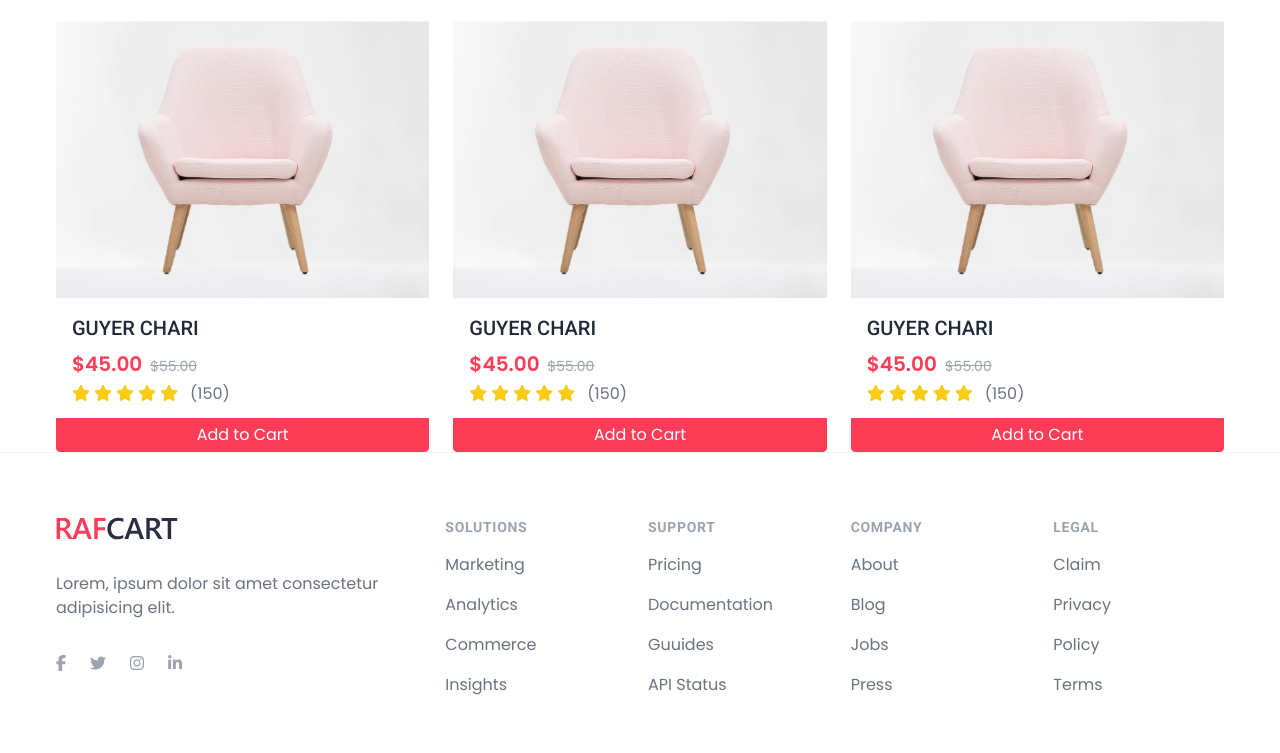
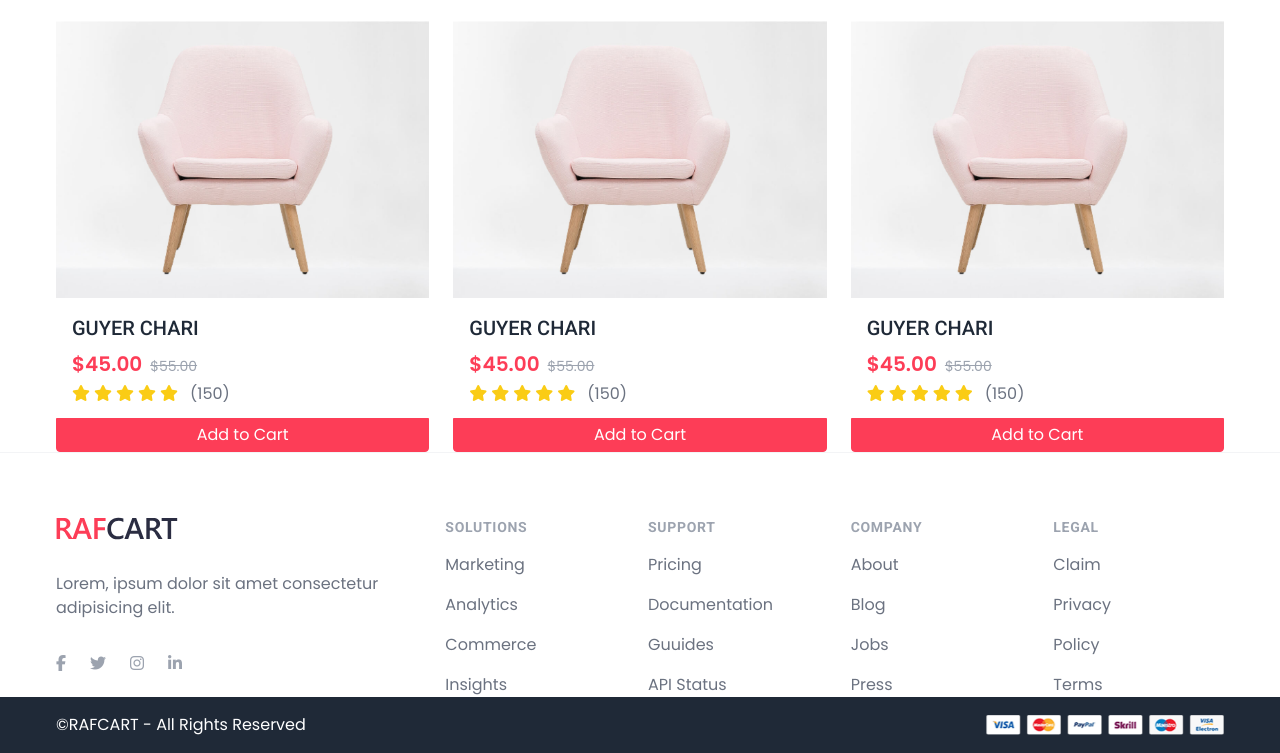
Before and after one commit to khanRabiul/Rafcraft-Ecommerce-Website, a website: page public/shop.html in a window 1280 px wide. Shown: the part 2745-3498 px from the top of the page. Before the commit the page ends 3442 px from the top, so only its background shows below. Drawn offline with Linux system fonts and the light colour scheme.

Commit message:
copyright section

```diff
--- a/public/shop.html
+++ b/public/shop.html
@@ -1703,6 +1703,15 @@
         </div>
      </footer>
 
-
+     <!-- copyright section  -->
+      <div class="bg-gray-800 py-4">
+        <div class="container flex items-center justify-between">
+            <p class="text-white">&copy;RAFCART - All Rights Reserved</p>
+            <div>
+                <img src="./Images/methods.png" alt="payment-methods" class="h-5">
+            </div>
+        </div>
+      </div>
+     <!-- copyright section end -->
   </body>
 </html>
```
